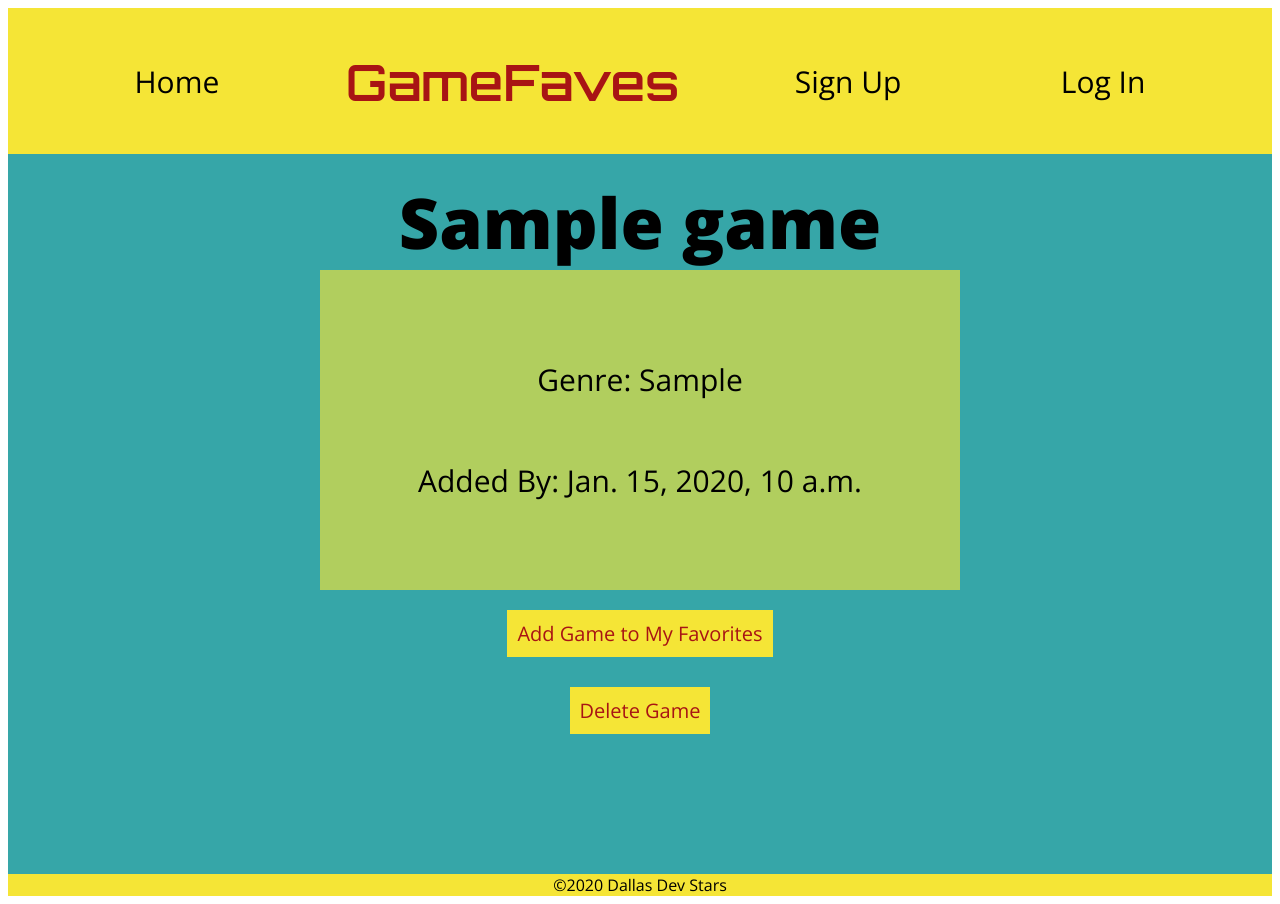
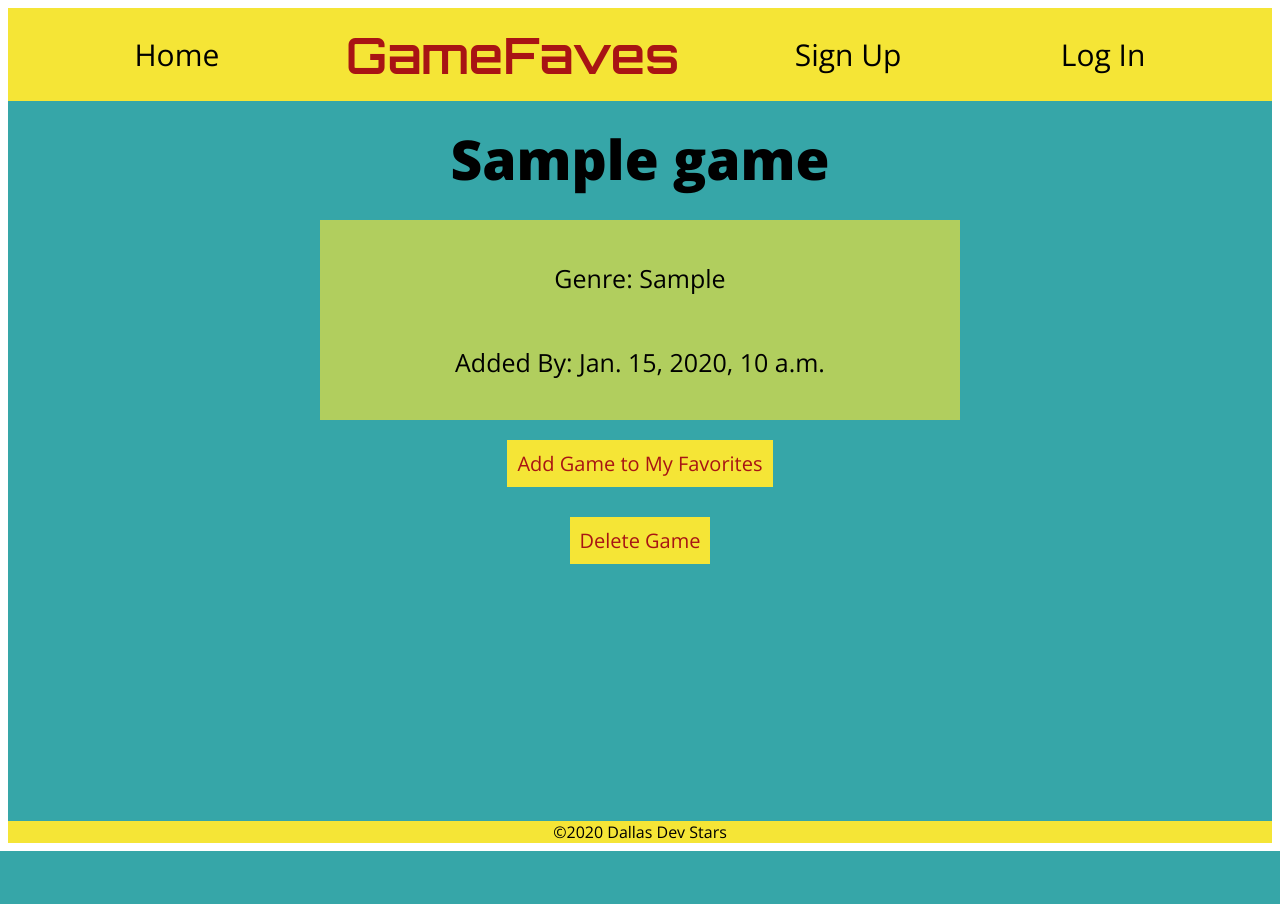
Before and after one commit to CodingSalmon/gamefaves, a Django app: template main_app/templates/games/detail.html in a window 1280 px wide. After the commit the page ends 851 px from the top, so only its background shows below. Run offline with Django 3.2, Linux system fonts and the light colour scheme; the template is opened without the code that fills it: most values are stand-ins (such as "Sample title", 1, 10 or a date in 2020).

Commit message:
add responsive design

```diff
--- a/main_app/static/css/style.css
+++ b/main_app/static/css/style.css
@@ -10,23 +10,23 @@ nav {
     background-color: #F5E536;
 }
 
-.logo{
+.logo {
     font-family: 'Orbitron', sans-serif;
-    font-size: 50px;
+    font-size: 40px;
     color: #A81414;
 }
 
 
-nav > a{
+nav > a {
     text-decoration: none;
-    font-size: 30px;
+    font-size: 20px;
     width: 172px;
     text-align: center;
     color: black;
 }
 
 h1 {
-    font-size: 50px;
+    font-size: 45px;
 }
 
 main {
@@ -40,7 +40,7 @@ main {
 .homeLinks {
     color: black;
     height: 30px;
-    width: 300px;
+    width: 330px;
     text-align: center;
     padding: 5px;
     background-color: #F5E536;
@@ -53,10 +53,11 @@ main {
     flex-direction: column;
     justify-content: center;
     align-items: center;
-    font-size: 30px;
-    height: 40vh;
+    font-size: 25px;
+    height: 25vh;
     width: 50vw;
     background-color: #f5e536a5;
+    margin-top: 3vh;
 }
 
 span {
@@ -65,7 +66,7 @@ span {
 
 .gameName {
     padding-top: 20px;
-    font-size: 70px;
+    font-size: 45px;
     font-weight: 800;
 }
 
@@ -76,9 +77,10 @@ form {
     align-items: center;
     border: solid #F5E536 5px;
     margin-top: 30px;
-    height: 60vh;
-    width: 80vw;
+    height: 50vh;
+    width: 70vw;
 }
+
 .btn {
     font-family: 'Open Sans', sans-serif;
     font-size: 20px;
@@ -91,7 +93,7 @@ form {
 }
 
 label {
-    font-size: 40px;
+    font-size: 25px;
 }
 
 #id_name, select {
@@ -102,9 +104,24 @@ label {
     font-size: 30px;
 }
 
+.helptext { visibility: hidden; }
+
 footer {
     display: flex;
     flex-direction: column;
     align-items: center;
     background-color: #F5E536;
 }
+
+@media only screen and (min-width: 768px) {
+    .logo {
+        font-size: 50px;
+        margin: 15px 0;
+    }
+
+    nav > a { font-size: 30px; }
+
+    .gameName, h1 { font-size: 55px;}
+
+    .homeLinks { width: 400px; }
+}
```
